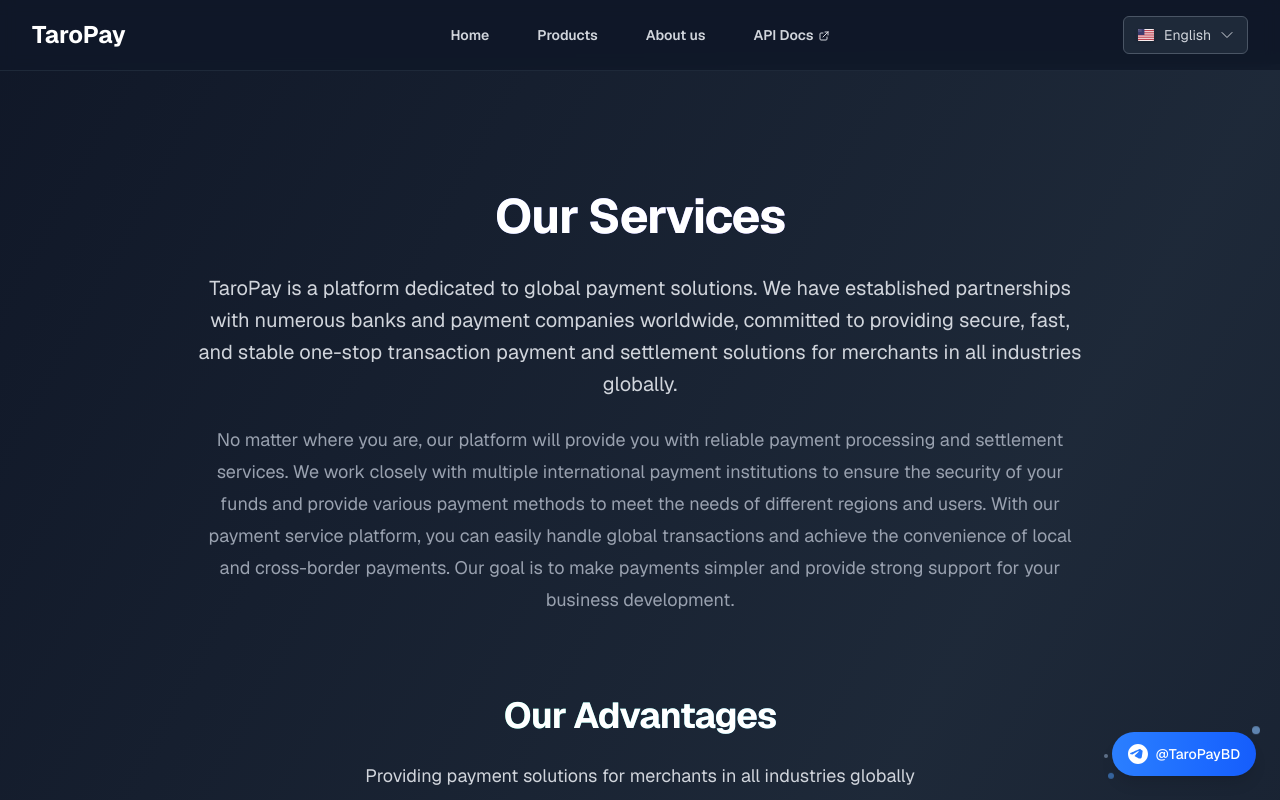
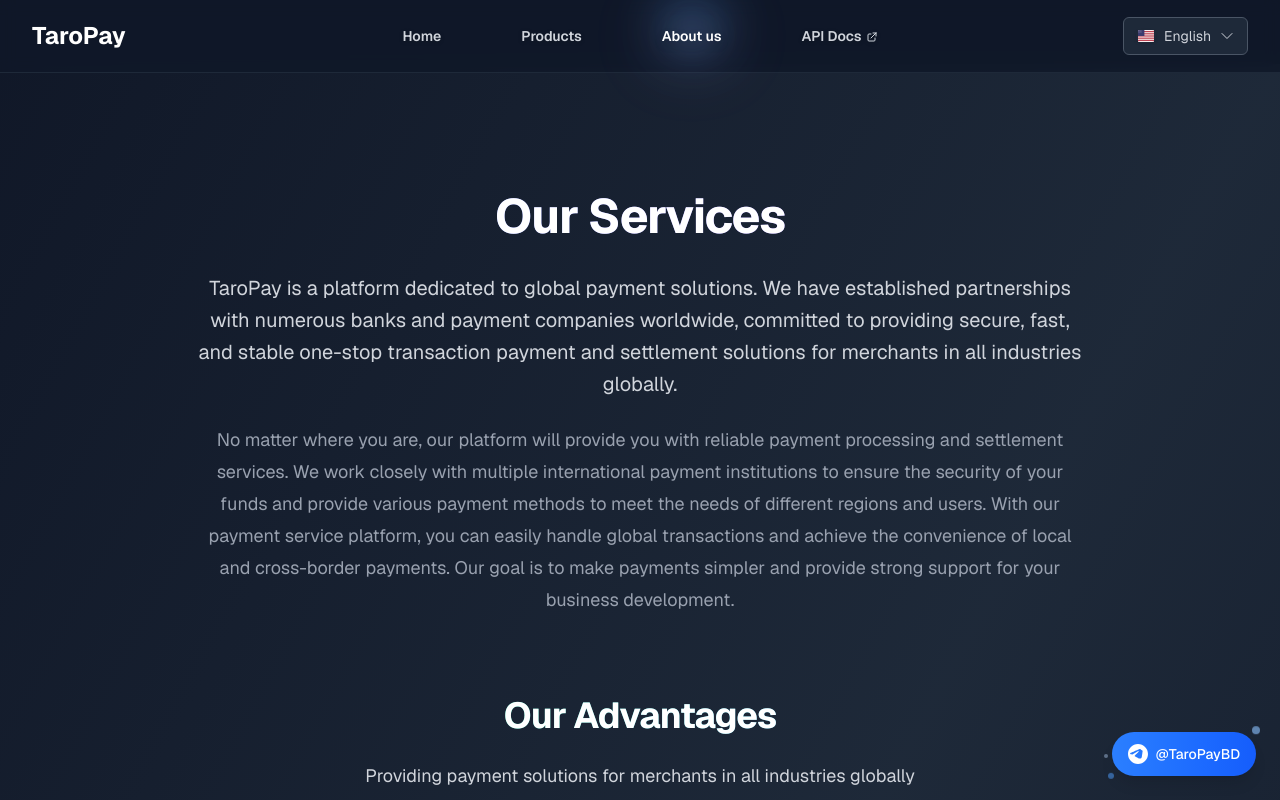
Before and after one commit to hashabc-com/taro_front_website, a Next.js app: page /en/about in a window 1280 px wide. Shown: the top 800 px of the page. Built offline with nearby package versions, Linux system fonts and the light colour scheme.

Commit message:
perf：菜单选中以及hover效果

```diff
--- a/components/Footer.tsx
+++ b/components/Footer.tsx
@@ -1,30 +1,38 @@
-'use client';
+"use client";
 
-import { useTranslations } from 'next-intl';
-import AnimatedSection from './AnimatedSection';
+import { useTranslations } from "next-intl";
+import { Link } from "@/i18n/routing";
+import AnimatedSection from "./AnimatedSection";
 
 export default function Footer() {
-  const t = useTranslations('Footer');
+  const t = useTranslations("Footer");
 
   const navigation = {
     about: [
-      { name: t('links.ourServices'), href: '/about#services' },
-      { name: t('links.ourAdvantages'), href: '/about#advantages' },
+      { name: t("links.ourServices"), href: "/about#services" },
+      { name: t("links.ourAdvantages"), href: "/about#advantages" },
     ],
     products: [
-      { name: t('links.statistics'), href: '/products#statistics' },
-      { name: t('links.globalSolution'), href: '/products#global' },
-      { name: t('links.gateway'), href: '/products#gateway' },
-      { name: t('links.riskControl'), href: '/products#riskcontrol' },
-      { name: t('links.accounting'), href: '/products#accounting' },
+      { name: t("links.statistics"), href: "/products#statistics" },
+      { name: t("links.globalSolution"), href: "/products#global" },
+      { name: t("links.gateway"), href: "/products#gateway" },
+      { name: t("links.riskControl"), href: "/products#riskcontrol" },
+      { name: t("links.accounting"), href: "/products#accounting" },
     ],
     api: [
-      { name: t('links.apiDocs'), href: 'https://doc.taropay.com/', external: true },
+      {
+        name: t("links.apiDocs"),
+        href: "https://doc.taropay.com/",
+        external: true,
+      },
     ],
   };
 
   return (
-    <AnimatedSection animationType="fadeUp" className="bg-gray-900 border-t border-gray-800">
+    <AnimatedSection
+      animationType="fadeUp"
+      className="bg-gray-900 border-t border-gray-800"
+    >
       <footer aria-labelledby="footer-heading">
         <h2 id="footer-heading" className="sr-only">
           Footer
@@ -33,52 +41,76 @@
           <div className="xl:grid xl:grid-cols-3 xl:gap-8">
             <div className="animate-item space-y-8">
               <div>
-              <span className="text-2xl font-bold text-white hover:text-blue-400 transition-colors duration-300 cursor-pointer">TaroPay</span>
+                <span className="text-2xl font-bold text-white hover:text-blue-400 transition-colors duration-300 cursor-pointer">
+                  TaroPay
+                </span>
                 <p className="mt-4 text-sm leading-6 text-gray-300 max-w-md">
-                {t('description')}
+                  {t("description")}
                 </p>
               </div>
             </div>
             <div className="animate-item mt-16 grid grid-cols-1 gap-8 sm:grid-cols-3 xl:col-span-2 xl:mt-0">
               <div>
-              <h3 className="text-sm font-semibold leading-6 text-white">{t('about')}</h3>
+                <h3 className="text-sm font-semibold leading-6 text-white">
+                  {t("about")}
+                </h3>
                 <ul role="list" className="mt-6 space-y-4">
                   {navigation.about.map((item) => (
                     <li key={item.name}>
-                    <a href={item.href} className="text-sm leading-6 text-gray-300 hover:text-white transition-all duration-300 hover:translate-x-1">
+                      <Link
+                        href={item.href}
+                        className="text-sm leading-6 text-gray-300 hover:text-white transition-all duration-300 hover:translate-x-1"
+                      >
                         {item.name}
-                    </a>
+                      </Link>
                     </li>
                   ))}
                 </ul>
               </div>
               <div>
-              <h3 className="text-sm font-semibold leading-6 text-white">{t('products')}</h3>
+                <h3 className="text-sm font-semibold leading-6 text-white">
+                  {t("products")}
+                </h3>
                 <ul role="list" className="mt-6 space-y-4">
                   {navigation.products.map((item) => (
                     <li key={item.name}>
-                    <a href={item.href} className="text-sm leading-6 text-gray-300 hover:text-white transition-all duration-300 hover:translate-x-1">
+                      <Link
+                        href={item.href}
+                        className="text-sm leading-6 text-gray-300 hover:text-white transition-all duration-300 hover:translate-x-1"
+                      >
                         {item.name}
-                    </a>
+                      </Link>
                     </li>
                   ))}
                 </ul>
               </div>
               <div>
-              <h3 className="text-sm font-semibold leading-6 text-white">{t('api')}</h3>
+                <h3 className="text-sm font-semibold leading-6 text-white">
+                  {t("api")}
+                </h3>
                 <ul role="list" className="mt-6 space-y-4">
                   {navigation.api.map((item) => (
                     <li key={item.name}>
                       <a
                         href={item.href}
-                      target={item.external ? '_blank' : undefined}
-                      rel={item.external ? 'noopener noreferrer' : undefined}
+                        target={item.external ? "_blank" : undefined}
+                        rel={item.external ? "noopener noreferrer" : undefined}
                         className="text-sm leading-6 text-gray-300 hover:text-white transition-all duration-300 hover:translate-x-1"
                       >
                         {item.name}
                         {item.external && (
-                        <svg className="inline-block ml-1 h-3 w-3" fill="none" stroke="currentColor" viewBox="0 0 24 24">
-                          <path strokeLinecap="round" strokeLinejoin="round" strokeWidth={2} d="M10 6H6a2 2 0 00-2 2v10a2 2 0 002 2h10a2 2 0 002-2v-4M14 4h6m0 0v6m0-6L10 14" />
+                          <svg
+                            className="inline-block ml-1 h-3 w-3"
+                            fill="none"
+                            stroke="currentColor"
+                            viewBox="0 0 24 24"
+                          >
+                            <path
+                              strokeLinecap="round"
+                              strokeLinejoin="round"
+                              strokeWidth={2}
+                              d="M10 6H6a2 2 0 00-2 2v10a2 2 0 002 2h10a2 2 0 002-2v-4M14 4h6m0 0v6m0-6L10 14"
+                            />
                           </svg>
                         )}
                       </a>
@@ -90,7 +122,7 @@
           </div>
           <div className="animate-item mt-16 border-t border-gray-800 pt-8 sm:mt-20 lg:mt-24">
             <p className="text-xs leading-5 text-gray-400 text-center">
-            {t('copyright')}
+              {t("copyright")}
             </p>
           </div>
         </div>
--- a/components/Header.tsx
+++ b/components/Header.tsx
@@ -5,7 +5,7 @@
 import { useTranslations } from "next-intl";
 import { gsap } from "gsap";
 import { ScrollTrigger } from "gsap/ScrollTrigger";
-import { Link } from "@/i18n/routing";
+import { Link, usePathname } from "@/i18n/routing";
 import LocaleSwitcher from "./LocaleSwitcher";
 
 // Register GSAP plugins
@@ -26,6 +26,7 @@
   const headerRef = useRef<HTMLElement>(null);
   const logoRef = useRef<HTMLSpanElement>(null);
   const navRef = useRef<HTMLDivElement>(null);
+  const pathname = usePathname();
   const t = useTranslations("Nav");
 
   // Handle mobile menu close with animation
@@ -68,6 +69,14 @@
     { name: t("apidoc"), href: "https://doc.taropay.com/", external: true },
   ];
 
+  // 检查是否为当前页面
+  const isActive = (href: string) => {
+    if (href === "/") {
+      return pathname === "/";
+    }
+    return pathname.startsWith(href);
+  };
+
   return (
     <header
       ref={headerRef}
@@ -106,11 +115,23 @@
                 href={item.href}
                 target="_blank"
                 rel="noopener noreferrer"
-                className="text-sm font-semibold leading-6 text-gray-300 hover:text-white transition-all duration-300 hover:scale-105 relative group"
+                className="text-sm font-semibold leading-6 text-gray-300 hover:text-white transition-all duration-300 hover:scale-105 relative group px-4 py-2"
               >
-                {item.name}
+                {/* 纯光照效果 - hover状态 */}
+                <div className="absolute inset-0 -z-20 opacity-0 group-hover:opacity-100 transition-opacity duration-500">
+                  {/* 主光源 - 从上方照射 */}
+                  <div className="absolute -top-6 left-1/2 -translate-x-1/2 w-16 h-16 bg-blue-400 rounded-full blur-xl opacity-30"></div>
+                  {/* 辅助光源 - 从后方照射 */}
+                  <div className="absolute top-1/2 left-1/2 -translate-x-1/2 -translate-y-1/2 w-20 h-10 bg-purple-300 rounded-full blur-2xl opacity-20"></div>
+                  {/* 近距离光晕 */}
+                  <div className="absolute top-1/2 left-1/2 -translate-x-1/2 -translate-y-1/2 w-12 h-6 bg-white rounded-full blur-lg opacity-10"></div>
+                </div>
+
+                <span className="relative z-10 drop-shadow-sm group-hover:drop-shadow-lg group-hover:text-shadow-lg transition-all duration-300">
+                  {item.name}
+                </span>
                 <svg
-                  className="inline-block ml-1 h-3 w-3"
+                  className="inline-block ml-1 h-3 w-3 relative z-10 drop-shadow-sm group-hover:drop-shadow-lg"
                   fill="none"
                   stroke="currentColor"
                   viewBox="0 0 24 24"
@@ -122,16 +143,48 @@
                     d="M10 6H6a2 2 0 00-2 2v10a2 2 0 002 2h10a2 2 0 002-2v-4M14 4h6m0 0v6m0-6L10 14"
                   />
                 </svg>
-                <span className="absolute bottom-0 left-0 w-0 h-0.5 bg-blue-500 transition-all duration-300 group-hover:w-full"></span>
               </a>
             ) : (
               <Link
                 key={item.name}
                 href={item.href}
-                className="text-sm font-semibold leading-6 text-gray-300 hover:text-white transition-all duration-300 hover:scale-105 relative group"
+                className={`text-sm font-semibold leading-6 transition-all duration-300 hover:scale-105 relative group px-4 py-2 ${
+                  isActive(item.href)
+                    ? "text-white drop-shadow-lg"
+                    : "text-gray-300 hover:text-white"
+                }`}
               >
-                {item.name}
-                <span className="absolute bottom-0 left-0 w-0 h-0.5 bg-blue-500 transition-all duration-300 group-hover:w-full"></span>
+                {/* 纯光照效果 - hover状态 */}
+                <div className="absolute inset-0 -z-20 opacity-0 group-hover:opacity-100 transition-opacity duration-500">
+                  {/* 主光源 - 从上方照射 */}
+                  <div className="absolute -top-6 left-1/2 -translate-x-1/2 w-16 h-16 bg-blue-400 rounded-full blur-xl opacity-30"></div>
+                  {/* 辅助光源 - 从后方照射 */}
+                  <div className="absolute top-1/2 left-1/2 -translate-x-1/2 -translate-y-1/2 w-20 h-10 bg-purple-300 rounded-full blur-2xl opacity-20"></div>
+                  {/* 近距离光晕 */}
+                  <div className="absolute top-1/2 left-1/2 -translate-x-1/2 -translate-y-1/2 w-12 h-6 bg-white rounded-full blur-lg opacity-10"></div>
+                </div>
+
+                {/* 选中状态的纯光照效果 */}
+                {isActive(item.href) && (
+                  <div className="absolute inset-0 -z-20">
+                    {/* 持续的主光源 */}
+                    <div className="absolute -top-6 left-1/2 -translate-x-1/2 w-16 h-16 bg-blue-400 rounded-full blur-xl opacity-25"></div>
+                    {/* 持续的辅助光源 */}
+                    <div className="absolute top-1/2 left-1/2 -translate-x-1/2 -translate-y-1/2 w-20 h-10 bg-purple-300 rounded-full blur-2xl opacity-15"></div>
+                    {/* 持续的近距离光晕 */}
+                    <div className="absolute top-1/2 left-1/2 -translate-x-1/2 -translate-y-1/2 w-12 h-6 bg-white rounded-full blur-lg opacity-8"></div>
+                  </div>
+                )}
+
+                <span
+                  className={`relative z-10 transition-all duration-300 ${
+                    isActive(item.href)
+                      ? "drop-shadow-lg"
+                      : "drop-shadow-sm group-hover:drop-shadow-lg"
+                  }`}
+                >
+                  {item.name}
+                </span>
               </Link>
             ),
           )}
@@ -202,7 +255,7 @@
                         href={item.href}
                         target="_blank"
                         rel="noopener noreferrer"
-                        className="-mx-3 block rounded-lg px-3 py-2 text-base font-semibold leading-7 text-gray-300 hover:bg-gray-800 hover:text-white transition-all duration-200"
+                        className="-mx-3 block rounded-lg px-3 py-2 text-base font-semibold leading-7 text-gray-300 hover:text-white transition-all duration-200 relative group"
                         style={{
                           animation: isClosing
                             ? "none"
@@ -210,9 +263,19 @@
                         }}
                         onClick={handleMobileMenuClose}
                       >
-                        {item.name}
+                        {/* 移动端纯光照效果 */}
+                        <div className="absolute inset-0 -z-20 opacity-0 group-hover:opacity-100 transition-opacity duration-500">
+                          {/* 主光源 - 从左上方照射 */}
+                          <div className="absolute -top-4 -left-2 w-14 h-14 bg-blue-400 rounded-full blur-xl opacity-25"></div>
+                          {/* 辅助光源 */}
+                          <div className="absolute top-1/2 left-1/2 -translate-x-1/2 -translate-y-1/2 w-16 h-8 bg-purple-300 rounded-full blur-xl opacity-15"></div>
+                        </div>
+
+                        <span className="relative z-10 drop-shadow-sm group-hover:drop-shadow-lg">
+                          {item.name}
+                        </span>
                         <svg
-                          className="inline-block ml-1 h-3 w-3"
+                          className="inline-block ml-1 h-3 w-3 relative z-10 drop-shadow-sm group-hover:drop-shadow-lg"
                           fill="none"
                           stroke="currentColor"
                           viewBox="0 0 24 24"
@@ -229,7 +292,11 @@
                       <Link
                         key={item.name}
                         href={item.href}
-                        className="-mx-3 block rounded-lg px-3 py-2 text-base font-semibold leading-7 text-gray-300 hover:bg-gray-800 hover:text-white transition-all duration-200"
+                        className={`-mx-3 block rounded-lg px-3 py-2 text-base font-semibold leading-7 transition-all duration-200 relative group ${
+                          isActive(item.href)
+                            ? "text-white drop-shadow-lg"
+                            : "text-gray-300 hover:text-white"
+                        }`}
                         style={{
                           animation: isClosing
                             ? "none"
@@ -237,7 +304,33 @@
                         }}
                         onClick={handleMobileMenuClose}
                       >
-                        {item.name}
+                        {/* 移动端纯光照效果 - hover状态 */}
+                        <div className="absolute inset-0 -z-20 opacity-0 group-hover:opacity-100 transition-opacity duration-500">
+                          {/* 主光源 - 从左上方照射 */}
+                          <div className="absolute -top-4 -left-2 w-14 h-14 bg-blue-400 rounded-full blur-xl opacity-25"></div>
+                          {/* 辅助光源 */}
+                          <div className="absolute top-1/2 left-1/2 -translate-x-1/2 -translate-y-1/2 w-16 h-8 bg-purple-300 rounded-full blur-xl opacity-15"></div>
+                        </div>
+
+                        {/* 选中状态的纯光照效果 */}
+                        {isActive(item.href) && (
+                          <div className="absolute inset-0 -z-20">
+                            {/* 持续的主光源 */}
+                            <div className="absolute -top-4 -left-2 w-14 h-14 bg-blue-400 rounded-full blur-xl opacity-20"></div>
+                            {/* 持续的辅助光源 */}
+                            <div className="absolute top-1/2 left-1/2 -translate-x-1/2 -translate-y-1/2 w-16 h-8 bg-purple-300 rounded-full blur-xl opacity-12"></div>
+                          </div>
+                        )}
+
+                        <span
+                          className={`relative z-10 transition-all duration-300 ${
+                            isActive(item.href)
+                              ? "drop-shadow-lg"
+                              : "drop-shadow-sm group-hover:drop-shadow-lg"
+                          }`}
+                        >
+                          {item.name}
+                        </span>
                       </Link>
                     ),
                   )}
--- a/components/Hero.tsx
+++ b/components/Hero.tsx
@@ -12,7 +12,7 @@
 import { useEffect, useRef } from "react";
 import { gsap } from "gsap";
 import { ScrollTrigger } from "gsap/ScrollTrigger";
-import Link from "next/link";
+import { Link } from "@/i18n/routing";
 
 // Register GSAP plugins
 if (typeof window !== "undefined") {
```
Lines whose indentation alone changed are shown as unchanged.
